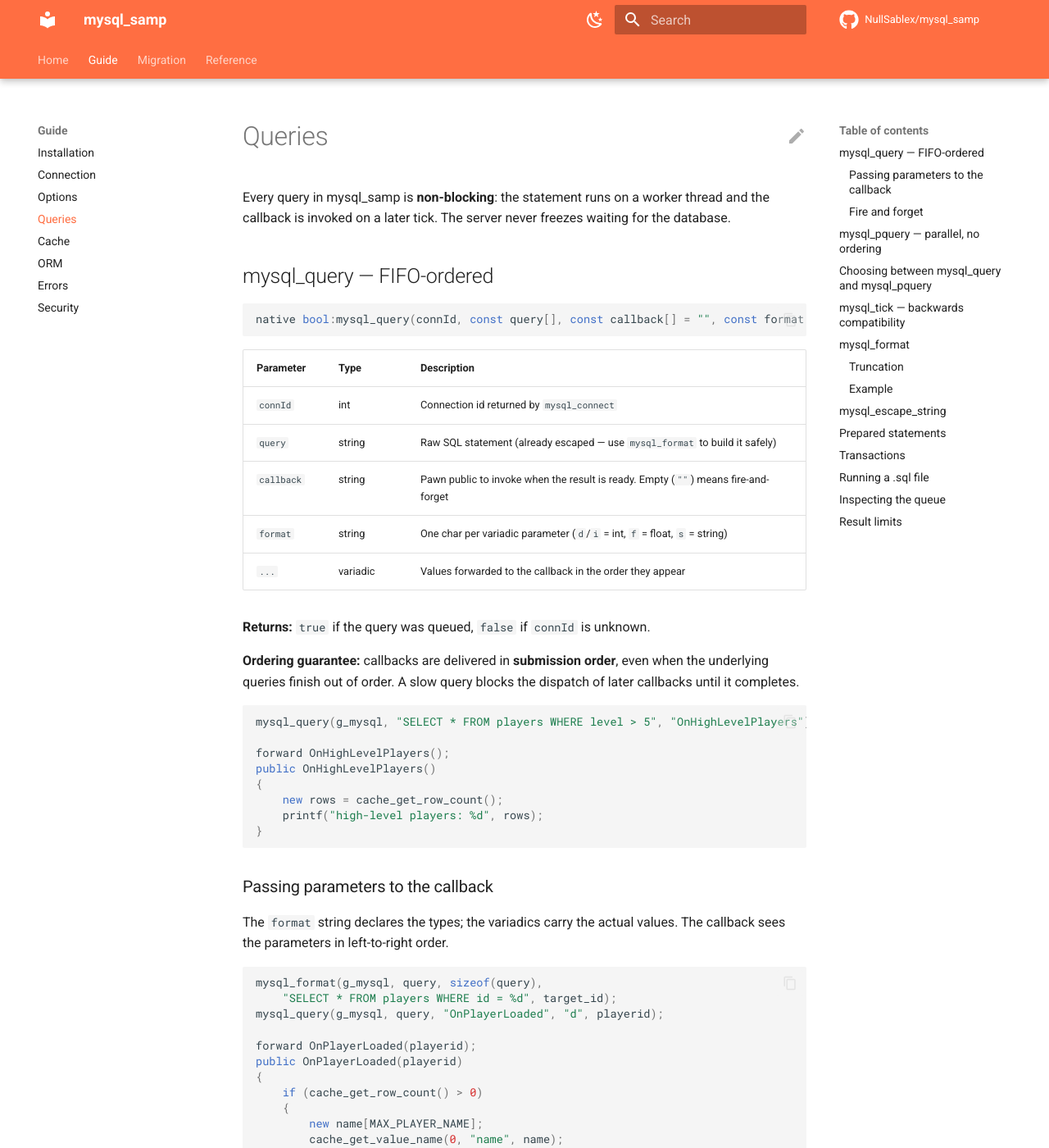
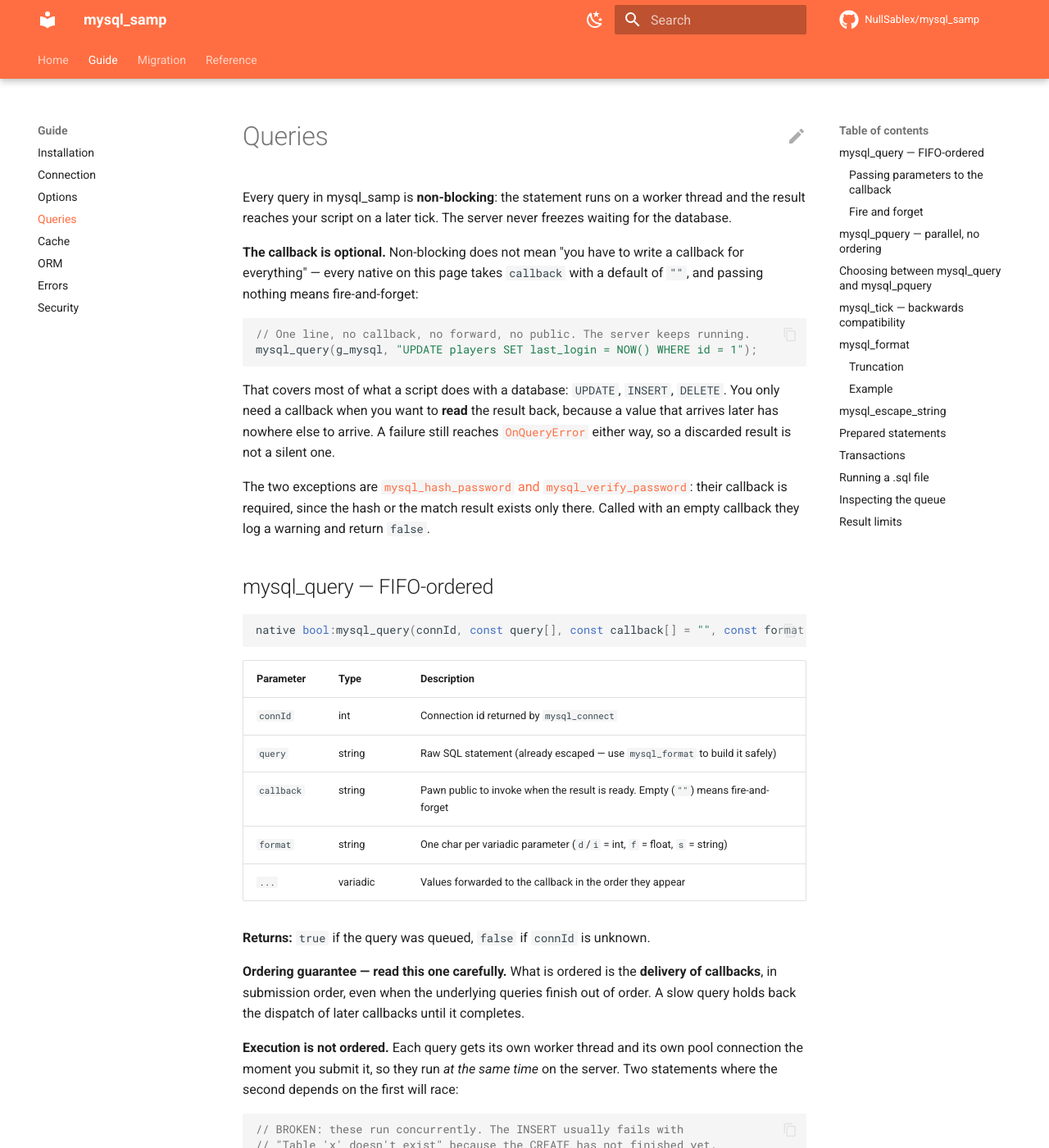
Before and after one commit to NullSablex/mysql_samp, an MkDocs documentation site: the page built from docs/queries.md, in a window 1280 px wide and 1400 px high. Shown: the whole window at 82% size. Built offline with MkDocs 1.6.1 and Material for MkDocs 9.7.7, drawn with Linux system fonts in a browser that asks for light colours; comment, search, counter and statistics services are not loaded; some of the changed text lies outside the part shown.

Commit message:
docs: deixa explicito que o callback e opcional, e corrige a promessa de ordem (#55)
Duas coisas que a documentacao dizia mal, as duas confirmadas rodando um
gamemode de teste contra um servidor SA-MP e um MariaDB de verdade.

1. O callback e opcional, e ninguem percebia

Nao-bloqueante nao obriga a escrever callback para tudo: as oito natives
que aceitam `callback` aceitam com valor padrao `""`, e sem ele a query
roda e o resultado e descartado. Uma escrita e uma linha, sem forward e
sem public. As unicas excecoes sao `mysql_hash_password` e
`mysql_verify_password`, cujo callback e obrigatorio - o hash so existe
atraves dele - e que ja recusam callback vazio com aviso no log.

Isso estava documentado em uma subsecao no fim da pagina de queries,
enquanto a primeira linha dizia "o callback e invocado num tick
posterior" e nenhum dos onze exemplos mostrava a forma sem callback.
Quem lia saia convencido do contrario, e era a origem da reclamacao de
que o plugin "obriga a encher o codigo de callback".

2. A garantia de ordem e de callback, nao de execucao

`mysql_query` e FIFO na ENTREGA DOS CALLBACKS. A execucao nao e ordenada:
cada query ganha uma thread e uma conexao do pool no momento em que e
submetida, entao duas submetidas em sequencia rodam ao mesmo tempo no
servidor. Um `CREATE TABLE` seguido de `INSERT` falha com "table doesn't
exist" - foi o que o teste mostrou.

A tabela comparativa ainda sugeria `mysql_query` para "SELECT chains that
depend on order", que e exatamente o uso que quebra. Agora a pagina diz
qual ferramenta serializa de verdade: `mysql_query_file` para schema e
transacao para escritas dependentes, ambas verificadas no mesmo teste.

Mudancas: README (destaque e quick start com as duas formas), pagina de
queries (abertura, secao de ordem e tabela), `@param callback` do template
do include - que alimenta o hover do PawnPro e chega aos dois includes
gerados - e dois exemplos novos, 12_no_callback e 13_ordering.

````diff
--- a/docs/queries.md
+++ b/docs/queries.md
@@ -1,6 +1,17 @@
 # Queries
 
-Every query in mysql_samp is **non-blocking**: the statement runs on a worker thread and the callback is invoked on a later tick. The server never freezes waiting for the database.
+Every query in mysql_samp is **non-blocking**: the statement runs on a worker thread and the result reaches your script on a later tick. The server never freezes waiting for the database.
+
+**The callback is optional.** Non-blocking does not mean "you have to write a callback for everything" — every native on this page takes `callback` with a default of `""`, and passing nothing means fire-and-forget:
+
+```pawn
+// One line, no callback, no forward, no public. The server keeps running.
+mysql_query(g_mysql, "UPDATE players SET last_login = NOW() WHERE id = 1");
+```
+
+That covers most of what a script does with a database: `UPDATE`, `INSERT`, `DELETE`. You only need a callback when you want to **read** the result back, because a value that arrives later has nowhere else to arrive. A failure still reaches [`OnQueryError`](errors.md) either way, so a discarded result is not a silent one.
+
+The two exceptions are [`mysql_hash_password` and `mysql_verify_password`](security.md#password-storage): their callback is required, since the hash or the match result exists only there. Called with an empty callback they log a warning and return `false`.
 
 ## mysql_query — FIFO-ordered
 
@@ -18,7 +29,24 @@
 
 **Returns:** `true` if the query was queued, `false` if `connId` is unknown.
 
-**Ordering guarantee:** callbacks are delivered in **submission order**, even when the underlying queries finish out of order. A slow query blocks the dispatch of later callbacks until it completes.
+**Ordering guarantee — read this one carefully.** What is ordered is the **delivery of callbacks**, in submission order, even when the underlying queries finish out of order. A slow query holds back the dispatch of later callbacks until it completes.
+
+**Execution is not ordered.** Each query gets its own worker thread and its own pool connection the moment you submit it, so they run *at the same time* on the server. Two statements where the second depends on the first will race:
+
+```pawn
+// BROKEN: these run concurrently. The INSERT usually fails with
+// "Table 'x' doesn't exist" because the CREATE has not finished yet.
+mysql_query(g_mysql, "CREATE TABLE x (id INT)");
+mysql_query(g_mysql, "INSERT INTO x (id) VALUES (1)");
+```
+
+When one statement depends on another, pick the tool that actually serialises them:
+
+| What you need | Use |
+|---|---|
+| Schema setup, migrations, any `.sql` script | [`mysql_query_file`](#running-a-sql-file) — statements run in order, on one connection |
+| Writes that depend on each other | [`mysql_transaction_*`](#transactions) — one connection, in order, all-or-nothing |
+| A read that depends on a write | The callback of the write |
 
 ```pawn
 mysql_query(g_mysql, "SELECT * FROM players WHERE level > 5", "OnHighLevelPlayers");
@@ -94,7 +122,8 @@
 |---|---|---|
 | Threading | One worker thread per query | One worker thread per query |
 | Callback order | FIFO (submission order) | First done, first dispatched |
-| Typical use | SELECT chains that depend on order | UPDATE/INSERT and independent reads |
+| Execution order | **Not ordered** — concurrent | **Not ordered** — concurrent |
+| Typical use | Reads whose callbacks must arrive in order | UPDATE/INSERT and independent reads |
 | Reordering cost | Yes — results buffer until the next sequence is available | None |
 
 Both natives create one OS thread per query — the cost of a thread spawn is roughly the cost of one TCP round-trip, well below the cost of a real MySQL query.
````
Also changed, not shown: README.md (+6 -3 lines), examples/README.md (+7 -0 lines), 5 other files.
